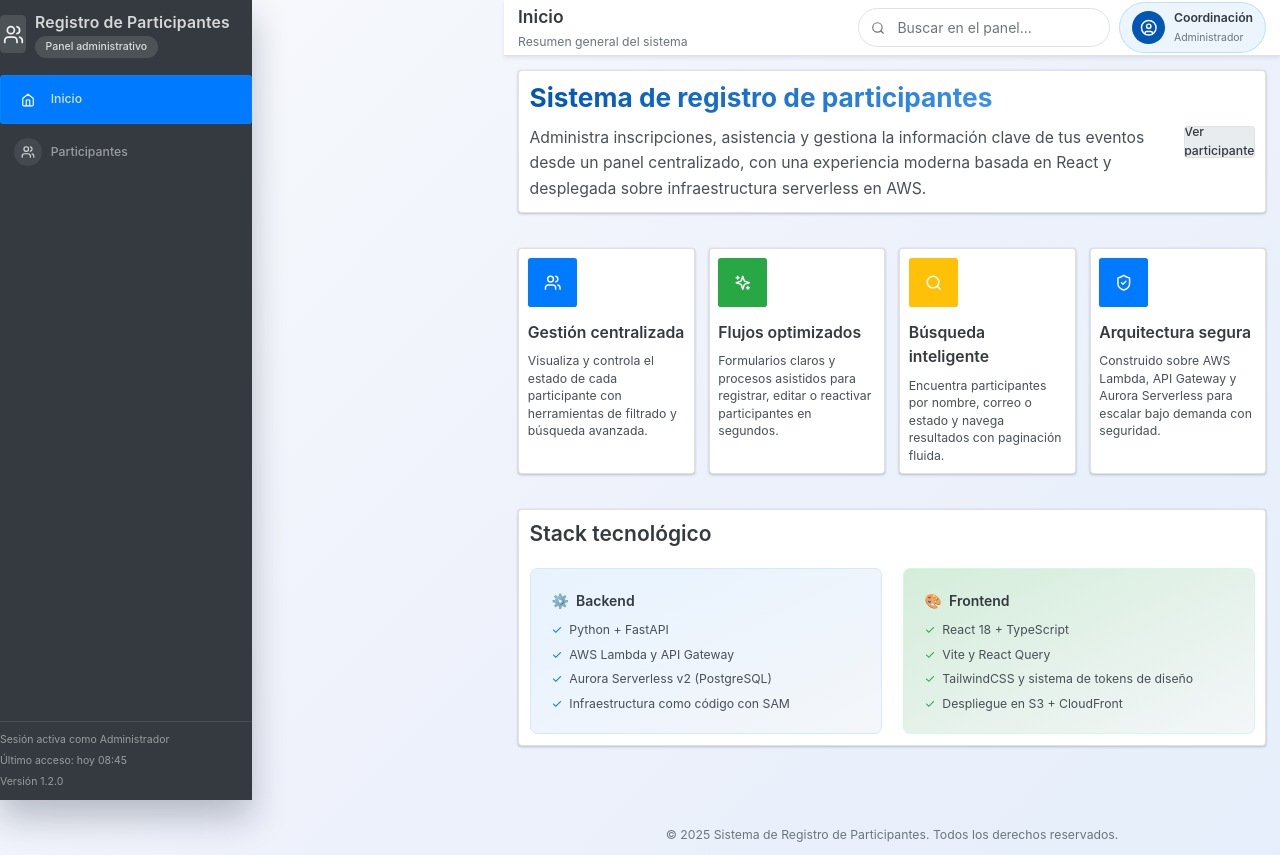
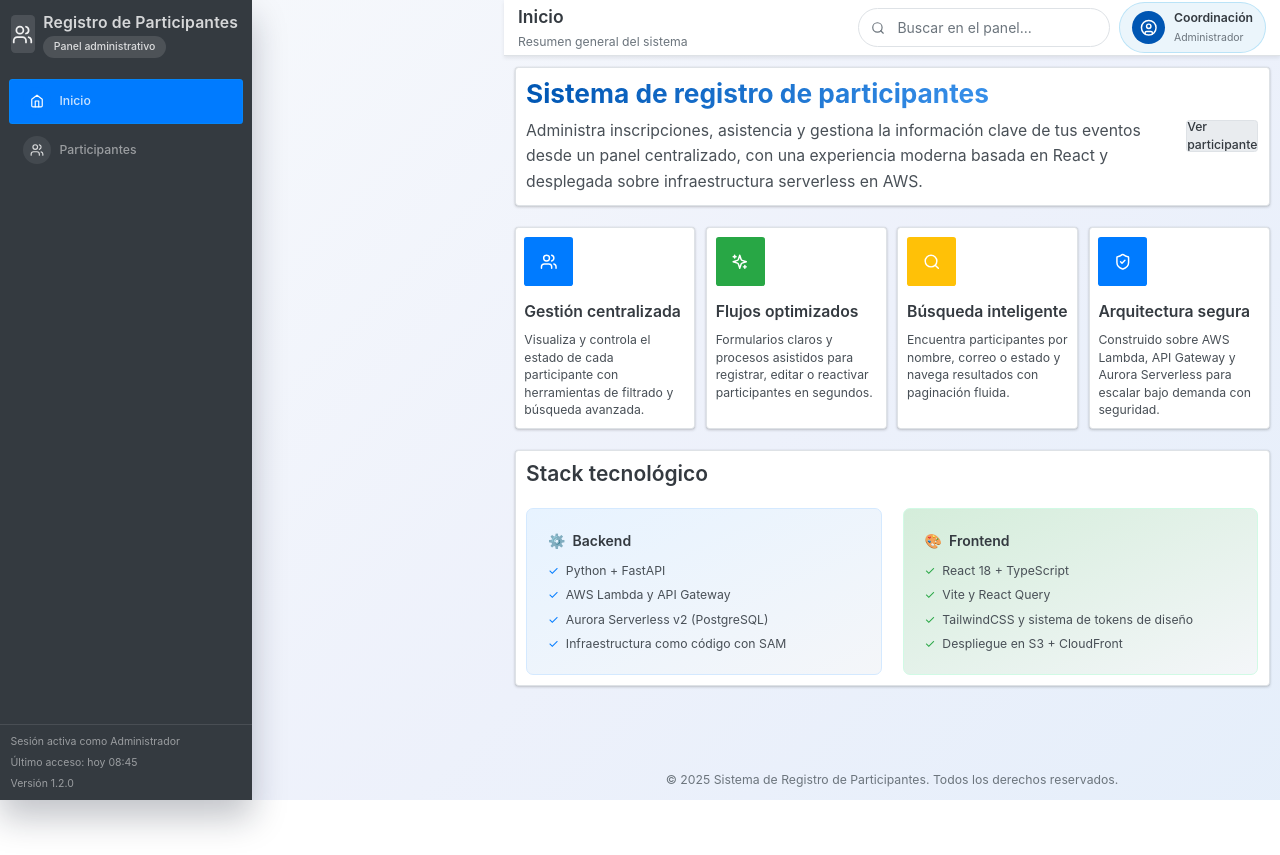
Before and after one commit to williamgarciadev/Registro-participantes, a React (Vite) app in the folder frontend/: page / in a window 1280 px wide. After the commit the page ends 800 px from the top, so only its background shows below. Built offline with nearby package versions, Linux system fonts and the light colour scheme; no server answers.

Commit message:
style: eliminate excessive whitespace in sidebar and content areas

```diff
--- a/frontend/src/index.css
+++ b/frontend/src/index.css
@@ -348,7 +348,7 @@
     width: 18rem;
     background: var(--color-sidebar-bg);
     color: var(--color-sidebar-text);
-    padding: var(--space-4) 0; /* AdminLTE sidebar compacto */
+    padding: 0; /* Sin padding general, lo controla cada sección */
     box-shadow: var(--shadow-sidebar);
     transform: translateX(-100%);
     transition: transform var(--motion-base), box-shadow var(--motion-base);
@@ -364,7 +364,8 @@
     display: flex;
     align-items: center;
     gap: var(--space-3);
-    margin-bottom: var(--space-6);
+    margin-bottom: var(--space-4); /* Reducido de space-6 */
+    padding: var(--space-4) var(--space-4); /* AdminLTE header compacto */
   }
 
   .dashboard-sidebar__logo {
@@ -405,16 +406,17 @@
     flex-direction: column;
     gap: 0.25rem;
     flex: 1;
+    padding: 0 var(--space-3); /* Padding lateral para nav items */
   }
 
   .dashboard-nav-link {
     display: flex;
     align-items: center;
     gap: var(--space-3);
-    padding: 0.75rem 1rem;
+    padding: 0.625rem 1rem; /* AdminLTE compacto (10px 16px) */
     border-radius: var(--radius-md);
     color: var(--color-sidebar-text-muted);
-    font-size: var(--text-sm);
+    font-size: 0.875rem; /* 14px */
     font-weight: var(--font-weight-medium);
     transition: background var(--motion-fast), color var(--motion-fast), transform var(--motion-fast);
     text-decoration: none;
@@ -449,8 +451,8 @@
   }
 
   .dashboard-sidebar__footer {
-    margin-top: var(--space-8);
-    padding-top: var(--space-4);
+    margin-top: var(--space-4); /* Reducido */
+    padding: var(--space-3) var(--space-4); /* AdminLTE compacto */
     border-top: 1px solid var(--color-sidebar-border);
     font-size: var(--text-xs);
     color: var(--color-sidebar-text-muted);
@@ -627,7 +629,7 @@
 
   .dashboard-main {
     flex: 1;
-    padding: var(--space-5) var(--space-5); /* AdminLTE compacto */
+    padding: var(--space-4); /* AdminLTE ultra-compacto (12px) */
   }
 
   .dashboard-main__inner {
--- a/frontend/src/pages/HomePage.tsx
+++ b/frontend/src/pages/HomePage.tsx
@@ -24,14 +24,14 @@ export default function HomePage() {
   }, [resetHeader, setHeader])
 
   return (
-    <div className="space-y-10 pb-16">
+    <div className="space-y-6 pb-8">
       <section className="card animate-fade-in">
-        <div className="flex flex-col gap-6 md:flex-row md:items-center md:justify-between">
+        <div className="flex flex-col gap-4 md:flex-row md:items-center md:justify-between">
           <div className="text-left md:max-w-3xl">
             <h1 className="heading-1 bg-gradient-to-r from-primary-600 to-primary-400 bg-clip-text text-transparent">
               Sistema de registro de participantes
             </h1>
-            <p className="text-secondary mt-3 text-lg leading-relaxed">
+            <p className="text-secondary mt-2 text-lg leading-relaxed">
               Administra inscripciones, asistencia y gestiona la información clave de tus eventos desde un
               panel centralizado, con una experiencia moderna basada en React y desplegada sobre infraestructura
               serverless en AWS.
@@ -44,7 +44,7 @@ export default function HomePage() {
         </div>
       </section>
 
-      <section className="grid gap-4 sm:grid-cols-2 xl:grid-cols-4">
+      <section className="grid gap-3 sm:grid-cols-2 xl:grid-cols-4">
         <div className="stat-card animate-slide-up" style={{ animationDelay: '100ms' }}>
           <span className="stat-card__icon stat-card__icon--primary">
             <Users className="h-5 w-5" aria-hidden="true" />
--- a/frontend/src/pages/ParticipantesPage.tsx
+++ b/frontend/src/pages/ParticipantesPage.tsx
@@ -145,7 +145,7 @@ export default function ParticipantesPage() {
   }
 
   return (
-    <div className="space-y-8 pb-16">
+    <div className="space-y-4 pb-8">
       <nav className="flex items-center gap-2 text-sm text-tertiary" aria-label="Ruta de navegación">
         <Link to="/" className="transition-colors hover:text-primary-600">
           Panel
@@ -154,10 +154,10 @@ export default function ParticipantesPage() {
         <span className="text-secondary">Participantes</span>
       </nav>
 
-      <div className="flex flex-col gap-4 md:flex-row md:items-center md:justify-between">
+      <div className="flex flex-col gap-2 md:flex-row md:items-center md:justify-between">
         <div>
           <h1 className="heading-1">Participantes</h1>
-          <p className="text-secondary mt-1" aria-live="polite">
+          <p className="text-secondary mt-0.5" aria-live="polite">
             {total !== undefined
               ? `${total} participante${total !== 1 ? 's' : ''} registrado${total !== 1 ? 's' : ''}`
               : 'Cargando...'}
@@ -169,7 +169,7 @@ export default function ParticipantesPage() {
         </Link>
       </div>
 
-      <div className="grid gap-4 sm:grid-cols-2 xl:grid-cols-3">
+      <div className="grid gap-3 sm:grid-cols-2 xl:grid-cols-3">
         <div className="stat-card animate-slide-up" style={{ animationDelay: '50ms' }}>
           <div className="flex items-start justify-between">
             <div>
```
